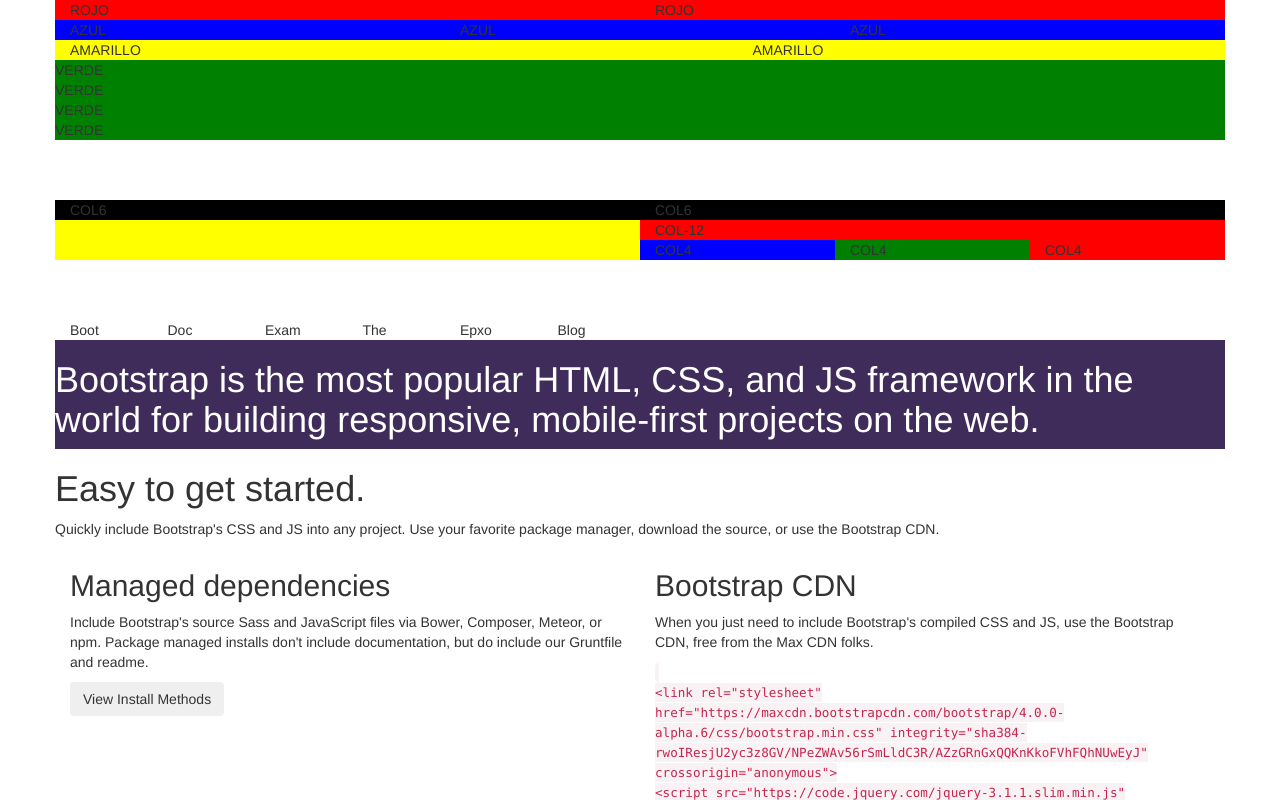
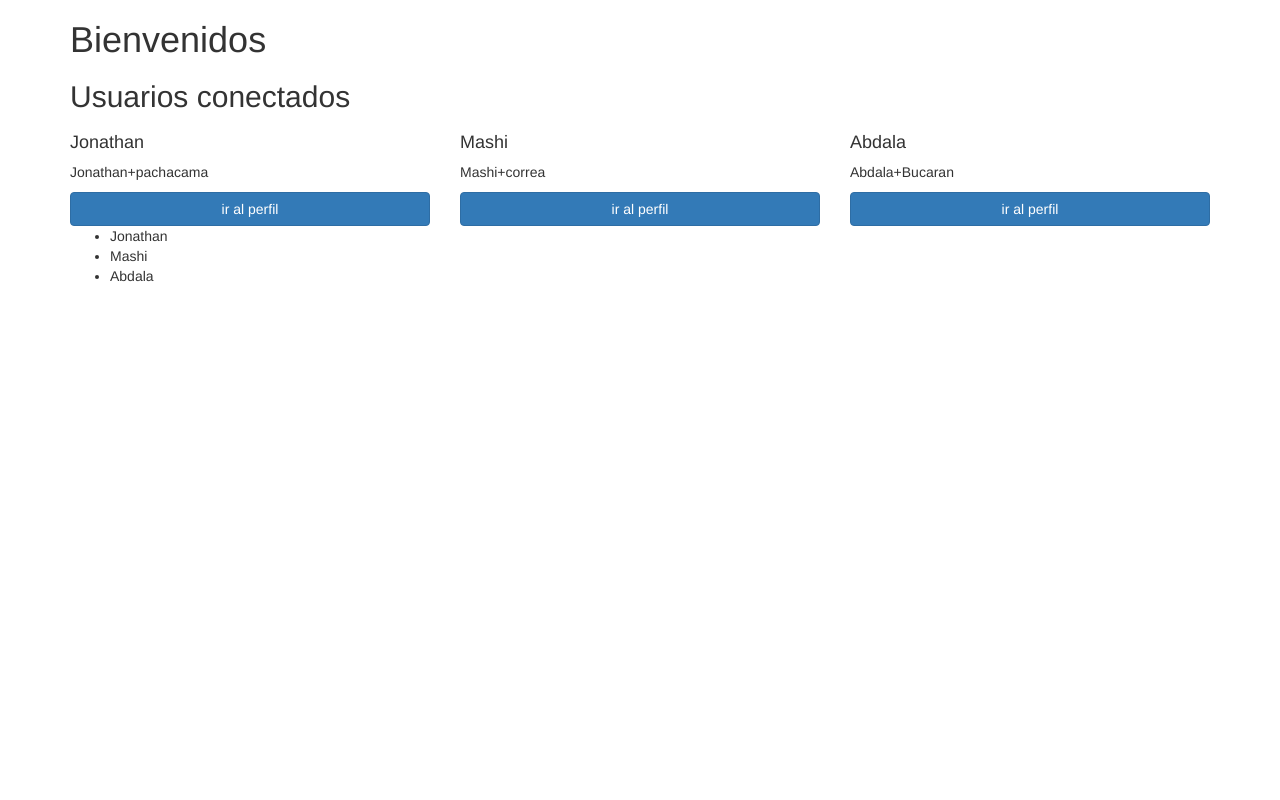
Before and after one commit to JonathaPachacama/TWJ-2017-A, an Angular app in the folder 04-Angular/A-Web/: page / in a window 1280 px wide. Shown: the top 800 px of the page. Built offline with nearby package versions, Linux system fonts and the light colour scheme.

Commit message:
ngfor
revisar commit julia

```diff
--- a/04-Angular/A-Web/src/app/inicio/inicio.component.html
+++ b/04-Angular/A-Web/src/app/inicio/inicio.component.html
@@ -1,3 +1,5 @@
+<!--//////////////////////////////////////////////////////////////CLASE1-->
+
 <!--<p>-->
   <!--inicio works!-->
 <!--</p>-->
@@ -49,176 +51,176 @@
 
 <!--<p>ContenidoContenid oCont enidoContenidoCon tenidoContenidoContenid oCont Conteni doCon tenidoC ont enidoContenido</p>-->
 
+<!--//////////////////////////////////////////////////CLASE2-->
+<!--<div class="container">-->
 
-<div class="container">
+   <!--&lt;!&ndash; .row>.col &ndash;&gt;-->
 
-   <!-- .row>.col -->
-
-   <div class="row">
-     <!-- col-tamano-valor -->
-     <div style="background-color:red;"
-          class="col-sm-6">
-       ROJO
-     </div>
-    <div style="background-color:red;"
-          class="col-sm-6">
-       ROJO
-     </div>
+   <!--<div class="row">-->
+     <!--&lt;!&ndash; col-tamano-valor &ndash;&gt;-->
+     <!--<div style="background-color:red;"-->
+          <!--class="col-sm-6">-->
+       <!--ROJO-->
+     <!--</div>-->
+    <!--<div style="background-color:red;"-->
+          <!--class="col-sm-6">-->
+       <!--ROJO-->
+     <!--</div>-->
 
 
 
-     <div style="background-color:blue;"
-          class="col-md-4">
-       AZUL
-     </div>
-     <div style="background-color:blue;"
-          class="col-md-4">
-      AZUL
-     </div>
-    <div style="background-color:blue;"
-         class="col-md-4">
-      AZUL
-    </div>
+     <!--<div style="background-color:blue;"-->
+          <!--class="col-md-4">-->
+       <!--AZUL-->
+     <!--</div>-->
+     <!--<div style="background-color:blue;"-->
+          <!--class="col-md-4">-->
+      <!--AZUL-->
+     <!--</div>-->
+    <!--<div style="background-color:blue;"-->
+         <!--class="col-md-4">-->
+      <!--AZUL-->
+    <!--</div>-->
 
 
 
 
-    <div style="background-color:yellow;"
-         class="col-lg-7">
-      AMARILLO
-    </div>
-    <div style="background-color:yellow;"
-         class="col-lg-5">
-      AMARILLO
-    </div>
+    <!--<div style="background-color:yellow;"-->
+         <!--class="col-lg-7">-->
+      <!--AMARILLO-->
+    <!--</div>-->
+    <!--<div style="background-color:yellow;"-->
+         <!--class="col-lg-5">-->
+      <!--AMARILLO-->
+    <!--</div>-->
 
 
 
-    <div style="background-color:green;"
-         class="col-xl-6">
-      VERDE
-    </div>
-    <div style="background-color:green;"
-         class="col-xl-3">
-      VERDE
-    </div>
-    <div style="background-color:green;"
-         class="col-xl-2">
-      VERDE
-    </div>
-    <div style="background-color:green;"
-         class="col-xl-1">
-      VERDE
-    </div>
-  </div>
-  <br>
-  <br>
-  <br>
-  <div style="background-color: yellow" class="row">
-    <div style="background-color: black" class="col-md-6">COL6</div>
+    <!--<div style="background-color:green;"-->
+         <!--class="col-xl-6">-->
+      <!--VERDE-->
+    <!--</div>-->
+    <!--<div style="background-color:green;"-->
+         <!--class="col-xl-3">-->
+      <!--VERDE-->
+    <!--</div>-->
+    <!--<div style="background-color:green;"-->
+         <!--class="col-xl-2">-->
+      <!--VERDE-->
+    <!--</div>-->
+    <!--<div style="background-color:green;"-->
+         <!--class="col-xl-1">-->
+      <!--VERDE-->
+    <!--</div>-->
+  <!--</div>-->
+  <!--<br>-->
+  <!--<br>-->
+  <!--<br>-->
+  <!--<div style="background-color: yellow" class="row">-->
+    <!--<div style="background-color: black" class="col-md-6">COL6</div>-->
 
-    <div style="background-color: black" class="col-md-6">
-      COL6
-      <div style="background-color: yellow" class="row">
-        <div style="background-color: red" class="col-md-12">
-          COL-12
-          <div style="background-color: yellow" class="row">
-            <div style="background-color: blue" class="col-md-4">
-              COL4
-            </div>
-            <div style="background-color: green" class="col-md-4">
-              COL4
-            </div>
-            <div style="background-color: red" class="col-md-4">
-              COL4
-            </div>
-          </div>
-        </div>
-      </div>
-    </div>
-  </div>
-  <br>
-  <br>
-  <br>
+    <!--<div style="background-color: black" class="col-md-6">-->
+      <!--COL6-->
+      <!--<div style="background-color: yellow" class="row">-->
+        <!--<div style="background-color: red" class="col-md-12">-->
+          <!--COL-12-->
+          <!--<div style="background-color: yellow" class="row">-->
+            <!--<div style="background-color: blue" class="col-md-4">-->
+              <!--COL4-->
+            <!--</div>-->
+            <!--<div style="background-color: green" class="col-md-4">-->
+              <!--COL4-->
+            <!--</div>-->
+            <!--<div style="background-color: red" class="col-md-4">-->
+              <!--COL4-->
+            <!--</div>-->
+          <!--</div>-->
+        <!--</div>-->
+      <!--</div>-->
+    <!--</div>-->
+  <!--</div>-->
+  <!--<br>-->
+  <!--<br>-->
+  <!--<br>-->
 
-  <div class="row">
+  <!--<div class="row">-->
 
-    <div class="col-md-6">
-      <div class="row">
-        <div class="col-sm-2">Boot</div>
-        <div class="col-sm-2">Doc</div>
-        <div class="col-sm-2">Exam</div>
-        <div class="col-sm-2">The</div>
-        <div class="col-sm-2">Epxo</div>
-        <div class="col-sm-2">Blog</div>
+    <!--<div class="col-md-6">-->
+      <!--<div class="row">-->
+        <!--<div class="col-sm-2">Boot</div>-->
+        <!--<div class="col-sm-2">Doc</div>-->
+        <!--<div class="col-sm-2">Exam</div>-->
+        <!--<div class="col-sm-2">The</div>-->
+        <!--<div class="col-sm-2">Epxo</div>-->
+        <!--<div class="col-sm-2">Blog</div>-->
 
-      </div>
+      <!--</div>-->
 
-    </div>
+    <!--</div>-->
 
-    <div class="col-md-6"></div>
+    <!--<div class="col-md-6"></div>-->
 
-  </div>
+  <!--</div>-->
 
-  <div style="background-color: #3f2c5b" class="row">
-    <h1 style="color: white">Bootstrap is the most popular HTML, CSS, and JS framework in the world for building responsive, mobile-first projects on the web.</h1>
-  </div>
-  <div class="row">
-    <h1>Easy to get started.
-    </h1>
-    <p> Quickly include Bootstrap's CSS and JS into any project. Use your favorite package manager, download the source, or use the Bootstrap CDN.</p>
-  </div>
-  <div class="row">
-    <div class="col-sm-6">
-      <h2>Managed dependencies</h2>
-      <p>Include Bootstrap's source Sass and JavaScript files via Bower, Composer, Meteor, or npm. Package managed installs don't include documentation, but do include our Gruntfile and readme.</p>
-      <button class="btn">View Install Methods</button>
+  <!--<div style="background-color: #3f2c5b" class="row">-->
+    <!--<h1 style="color: white">Bootstrap is the most popular HTML, CSS, and JS framework in the world for building responsive, mobile-first projects on the web.</h1>-->
+  <!--</div>-->
+  <!--<div class="row">-->
+    <!--<h1>Easy to get started.-->
+    <!--</h1>-->
+    <!--<p> Quickly include Bootstrap's CSS and JS into any project. Use your favorite package manager, download the source, or use the Bootstrap CDN.</p>-->
+  <!--</div>-->
+  <!--<div class="row">-->
+    <!--<div class="col-sm-6">-->
+      <!--<h2>Managed dependencies</h2>-->
+      <!--<p>Include Bootstrap's source Sass and JavaScript files via Bower, Composer, Meteor, or npm. Package managed installs don't include documentation, but do include our Gruntfile and readme.</p>-->
+      <!--<button class="btn">View Install Methods</button>-->
 
 
-    </div>
-    <div class="col-sm-6">
+    <!--</div>-->
+    <!--<div class="col-sm-6">-->
 
-      <h2>Bootstrap CDN</h2>
-      <p>When you just need to include Bootstrap's compiled CSS and JS, use the Bootstrap CDN, free from the Max CDN folks.</p>
+      <!--<h2>Bootstrap CDN</h2>-->
+      <!--<p>When you just need to include Bootstrap's compiled CSS and JS, use the Bootstrap CDN, free from the Max CDN folks.</p>-->
 
-      <code>
-        <br>
-        &lt;link rel="stylesheet" href="https://maxcdn.bootstrapcdn.com/bootstrap/4.0.0-alpha.6/css/bootstrap.min.css" integrity="sha384-rwoIResjU2yc3z8GV/NPeZWAv56rSmLldC3R/AZzGRnGxQQKnKkoFVhFQhNUwEyJ" crossorigin="anonymous"&gt;
-        <br>
-        &lt;script src="https://code.jquery.com/jquery-3.1.1.slim.min.js" integrity="sha384-A7FZj7v+d/sdmMqp/nOQwliLvUsJfDHW+k9Omg/a/EheAdgtzNs3hpfag6Ed950n" crossorigin="anonymous">&lt;/script&gt;
-        <br>
-        &lt;script src="https://cdnjs.cloudflare.com/ajax/libs/tether/1.4.0/js/tether.min.js" integrity="sha384-DztdAPBWPRXSA/3eYEEUWrWCy7G5KFbe8fFjk5JAIxUYHKkDx6Qin1DkWx51bBrb" crossorigin="anonymous"&gt;&lt;/script&gt;
-        <br>
-          &lt;script src="https://maxcdn.bootstrapcdn.com/bootstrap/4.0.0-alpha.6/js/bootstrap.min.js" integrity="sha384-vBWWzlZJ8ea9aCX4pEW3rVHjgjt7zpkNpZk+02D9phzyeVkE+jo0ieGizqPLForn" crossorigin="anonymous"&gt;&lt;/script&gt;
-      </code>
+      <!--<code>-->
+        <!--<br>-->
+        <!--&lt;link rel="stylesheet" href="https://maxcdn.bootstrapcdn.com/bootstrap/4.0.0-alpha.6/css/bootstrap.min.css" integrity="sha384-rwoIResjU2yc3z8GV/NPeZWAv56rSmLldC3R/AZzGRnGxQQKnKkoFVhFQhNUwEyJ" crossorigin="anonymous"&gt;-->
+        <!--<br>-->
+        <!--&lt;script src="https://code.jquery.com/jquery-3.1.1.slim.min.js" integrity="sha384-A7FZj7v+d/sdmMqp/nOQwliLvUsJfDHW+k9Omg/a/EheAdgtzNs3hpfag6Ed950n" crossorigin="anonymous">&lt;/script&gt;-->
+        <!--<br>-->
+        <!--&lt;script src="https://cdnjs.cloudflare.com/ajax/libs/tether/1.4.0/js/tether.min.js" integrity="sha384-DztdAPBWPRXSA/3eYEEUWrWCy7G5KFbe8fFjk5JAIxUYHKkDx6Qin1DkWx51bBrb" crossorigin="anonymous"&gt;&lt;/script&gt;-->
+        <!--<br>-->
+          <!--&lt;script src="https://maxcdn.bootstrapcdn.com/bootstrap/4.0.0-alpha.6/js/bootstrap.min.js" integrity="sha384-vBWWzlZJ8ea9aCX4pEW3rVHjgjt7zpkNpZk+02D9phzyeVkE+jo0ieGizqPLForn" crossorigin="anonymous"&gt;&lt;/script&gt;-->
+      <!--</code>-->
 
 
 
-    </div>
-  </div>
-  <div class="row">
-    <div class="col-md-12"><strong>Looking for something else?</strong> Compiled builds of Bootstrap's CSS and JS are also available.</div>
-    <div class="col-md-12">
-      <button class="btn">More download options</button>
-    </div>
-  </div>
+    <!--</div>-->
+  <!--</div>-->
+  <!--<div class="row">-->
+    <!--<div class="col-md-12"><strong>Looking for something else?</strong> Compiled builds of Bootstrap's CSS and JS are also available.</div>-->
+    <!--<div class="col-md-12">-->
+      <!--<button class="btn">More download options</button>-->
+    <!--</div>-->
+  <!--</div>-->
 
-  <br>
-  <br>
-  <br>
+  <!--<br>-->
+  <!--<br>-->
+  <!--<br>-->
 
-<div class="row">
-  <div class="col-sm-6">
-    <div class="row">
-      <div class="col-md-5"></div>
-      <div class="col-md-5"></div>
-    </div>
-  </div>
-  <div class="col-sm-6"></div>
-</div>
+<!--<div class="row">-->
+  <!--<div class="col-sm-6">-->
+    <!--<div class="row">-->
+      <!--<div class="col-md-5"></div>-->
+      <!--<div class="col-md-5"></div>-->
+    <!--</div>-->
+  <!--</div>-->
+  <!--<div class="col-sm-6"></div>-->
+<!--</div>-->
 
 
-</div>
+<!--</div>-->
 
 
 <!--
@@ -259,3 +261,48 @@
    <h1></h1>
   </div>
  +-->
+
+<!--/////////////////////////////////////////////////////CLASE3-->
+<!--<div class="container">-->
+
+   <!--&lt;!&ndash;<input placeholder="Ingrese text0" type="text" [value]="nombre" #nombreEtiqueta>{{nombre}}&ndash;&gt;-->
+
+<!--&lt;!&ndash;BANANA BOX MODEL&ndash;&gt;-->
+
+  <!--<input placeholder="Ingrese texto" type="text" [ngModel]="nombre" #nombreEtiqueta>{{nombre}}-->
+  <!--<img [src]="nombre" alt="">-->
+  <!--<br>-->
+  <!--<button class="btn btn-primary" (click)="cambiarNombre()">Cambiar valor</button>-->
+  <!--<button (blur)="cambiarOtroNombre()">Clikeame</button>-->
+
+  <!--&lt;!&ndash;<h1 (click)="cambiarOtroNombre()">Lenin a Rfico</h1>&ndash;&gt;-->
+  <!--<h1 (click)="cambiarOtroInput(nombreEtiqueta)">Lenin a Rfico</h1>-->
+
+<!--</div>-->
+
+<!--//////////////////////////cuatro-->
+
+<div class="container">
+<h1>Bienvenidos</h1>
+ <h2>Usuarios conectados</h2>
+
+  <div class="row">
+    <div class="col-sm-4" *ngFor="let usuario of arregloUsuarios">
+      <div class="card" style="with: 20rem">
+        <div class="card-block">
+          <h4 class="card-title">{{usuario.nombre}}</h4>
+          <p class="card-text">{{usuario.nombre}}+{{usuario.apellido}}</p>
+          <a href="#" class="btn btn-primary btn-block">ir al perfil</a>
+        </div>
+      </div>
+    </div>
+  </div>
+
+  <div>
+  <ul>
+    <li *ngFor="let usuario of arregloUsuarios">{{usuario.nombre}}</li>
+  </ul>
+  </div>
+
+
+</div>
--- a/04-Angular/A-Web/src/app/inicio/inicio.component.ts
+++ b/04-Angular/A-Web/src/app/inicio/inicio.component.ts
@@ -7,9 +7,47 @@
 })
 export class InicioComponent implements OnInit {
 
-  constructor() { }
+  nombre: string = "Jonathan";
+  //command + a(para seleccionas) y luedo comman command+alt+l
+  arregloUsuarios = [
+    {
+      nombre:"Jonathan",
+      apellido:"pachacama",
+      conectado:true
+    },
+    {
+      nombre:"Mashi",
+      apellido:"correa",
+      conectado:true
+    },
+    {
+      nombre: "Abdala",
+      apellido: "Bucaran",
+      conectado:false
+    }];
+
+
+  constructor() {
+  }
 
   ngOnInit() {
+
   }
 
-}
+    cambiarNombre():void{
+      console.log("Entro");
+    this.nombre = "Rafico a lenin";
+    }
+    cambiarOtroNombre()
+    {
+      this.nombre = "Lenin a Rafico";
+    }
+    cambiarNombreInput(nombreEtiqueta)
+    {
+      console.log(nombreEtiqueta.value);
+      console.log(nombreEtiqueta.type);
+      console.log(nombreEtiqueta.placeholder);
+      this.nombre=nombreEtiqueta.value;
+
+    }
+  }
```
